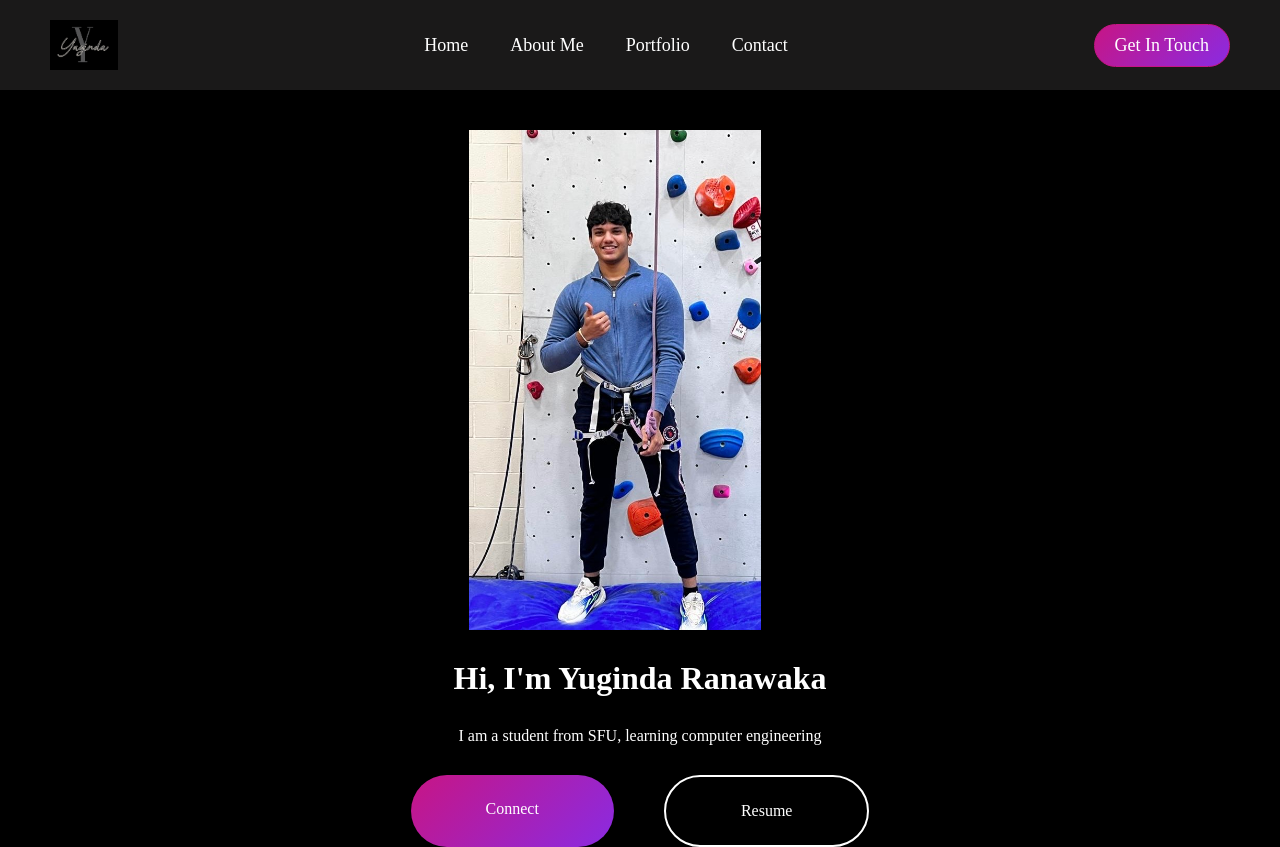
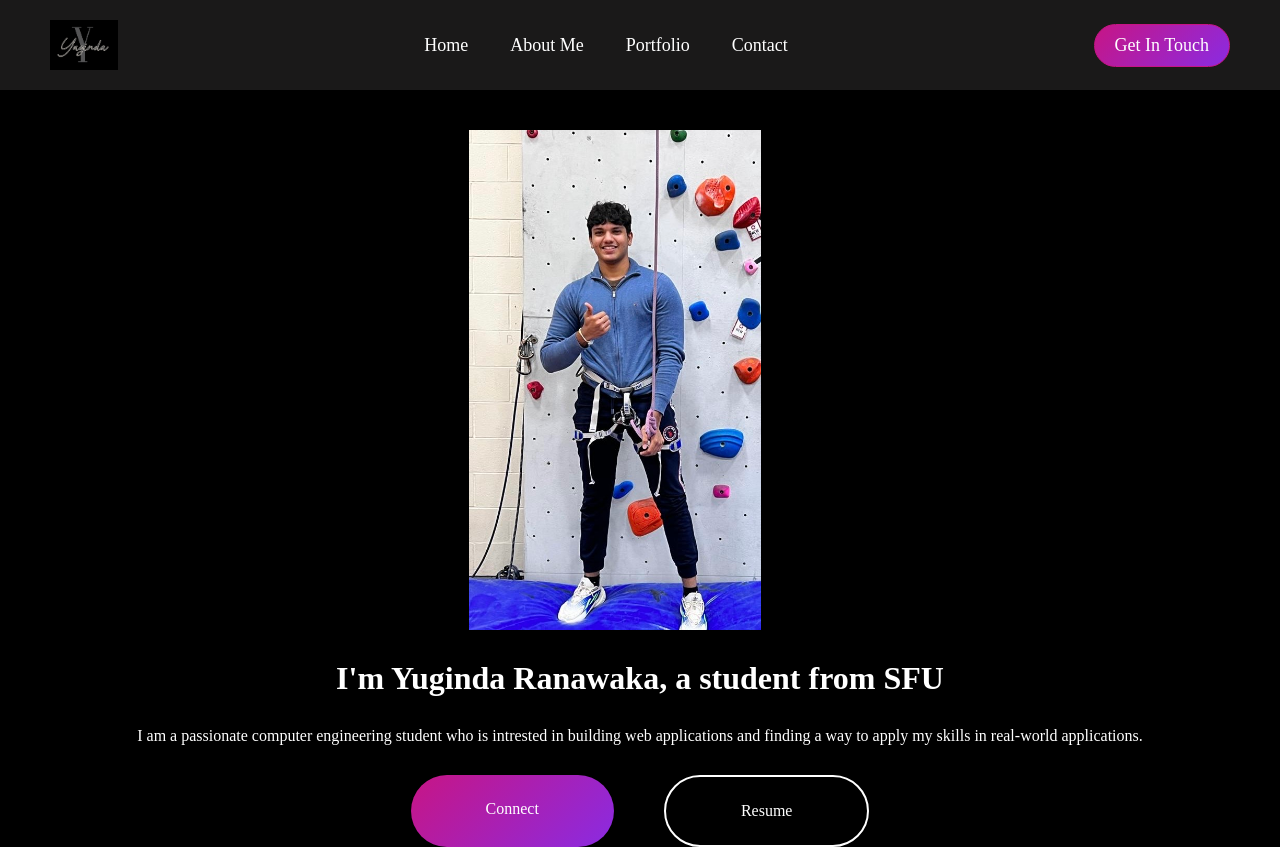
Before and after one commit to Yuginda/MiniProject, a React (Vite) app: page / in a window 1280 px wide. Built offline with nearby package versions, Linux system fonts and the light colour scheme.

Commit message:
updated information within the h1 and p tag

```diff
--- a/src/Components/Hero/Hero.jsx
+++ b/src/Components/Hero/Hero.jsx
@@ -6,8 +6,8 @@ function Hero(){
     return(
         <div className='hero'>
             <img src={profile} alt="Picture of me when I went rock climbing" />
-            <h1>Hi, I'm Yuginda Ranawaka</h1>
-            <p>I am a student from SFU, learning computer engineering</p>
+            <h1>I'm Yuginda Ranawaka, a student from SFU</h1>
+            <p>I am a passionate computer engineering student who is intrested in building web applications and finding a way to apply my skills in real-world applications.</p>
             <div className='action'>
                 <div className='connect'>Connect</div>
                 <div className='resume'>Resume</div>
```
